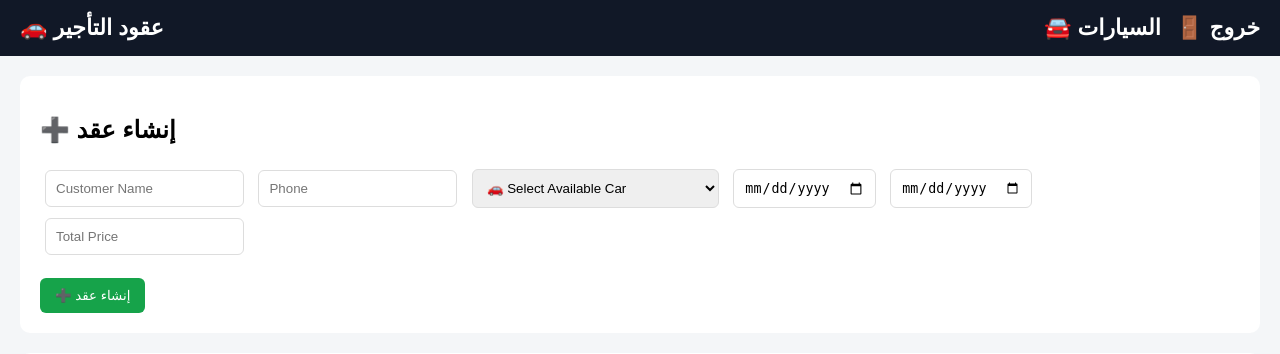
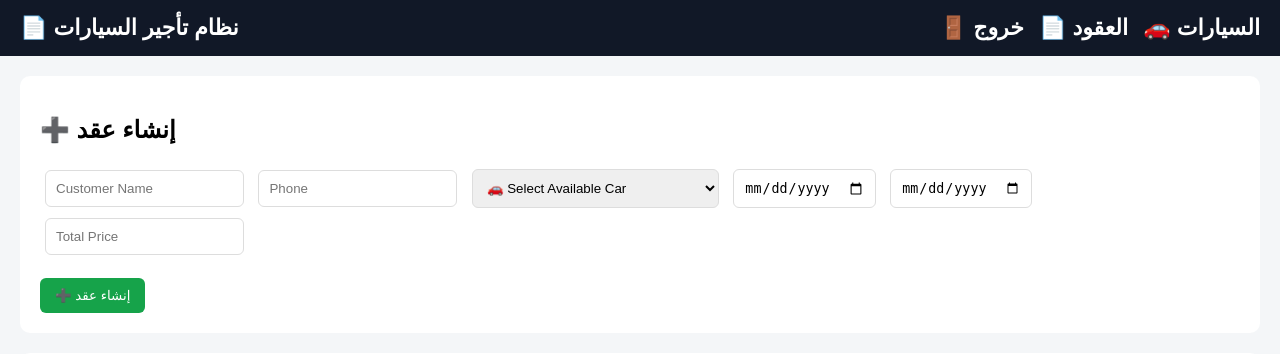
Before and after one commit to bkawash-ops/car-rental, a Flask app: page /contracts in a window 1280 px wide. Shown: the top 354 px of the page. Run offline with Flask 3, Linux system fonts and the light colour scheme; a user stored in the database is signed in; data comes from the database, SQL or seed files in the repository; data that the repository does not hold is empty.

Commit message:
Update contracts.html

```diff
--- a/templates/contracts.html
+++ b/templates/contracts.html
@@ -84,14 +84,20 @@
 <body>
 
 <div class="navbar">
-    🚗 عقود التأجير
+    📄 نظام تأجير السيارات
 
-    <a href="/logout" style="float:right; color:white; margin-left:15px;">
-        🚪 خروج
+    {% if session['role'] == 'admin' %}
+        <a href="/" style="float:right; color:white; margin-left:15px;">
+            🚗 السيارات
+        </a>
+    {% endif %}
+
+    <a href="/contracts" style="float:right; color:white; margin-left:15px;">
+        📄 العقود
     </a>
 
-    <a href="/" style="float:right; color:white;">
-        🚘 السيارات
+    <a href="/logout" style="float:right; color:white;">
+        🚪 خروج
     </a>
 </div>
 <div class="container">
```
